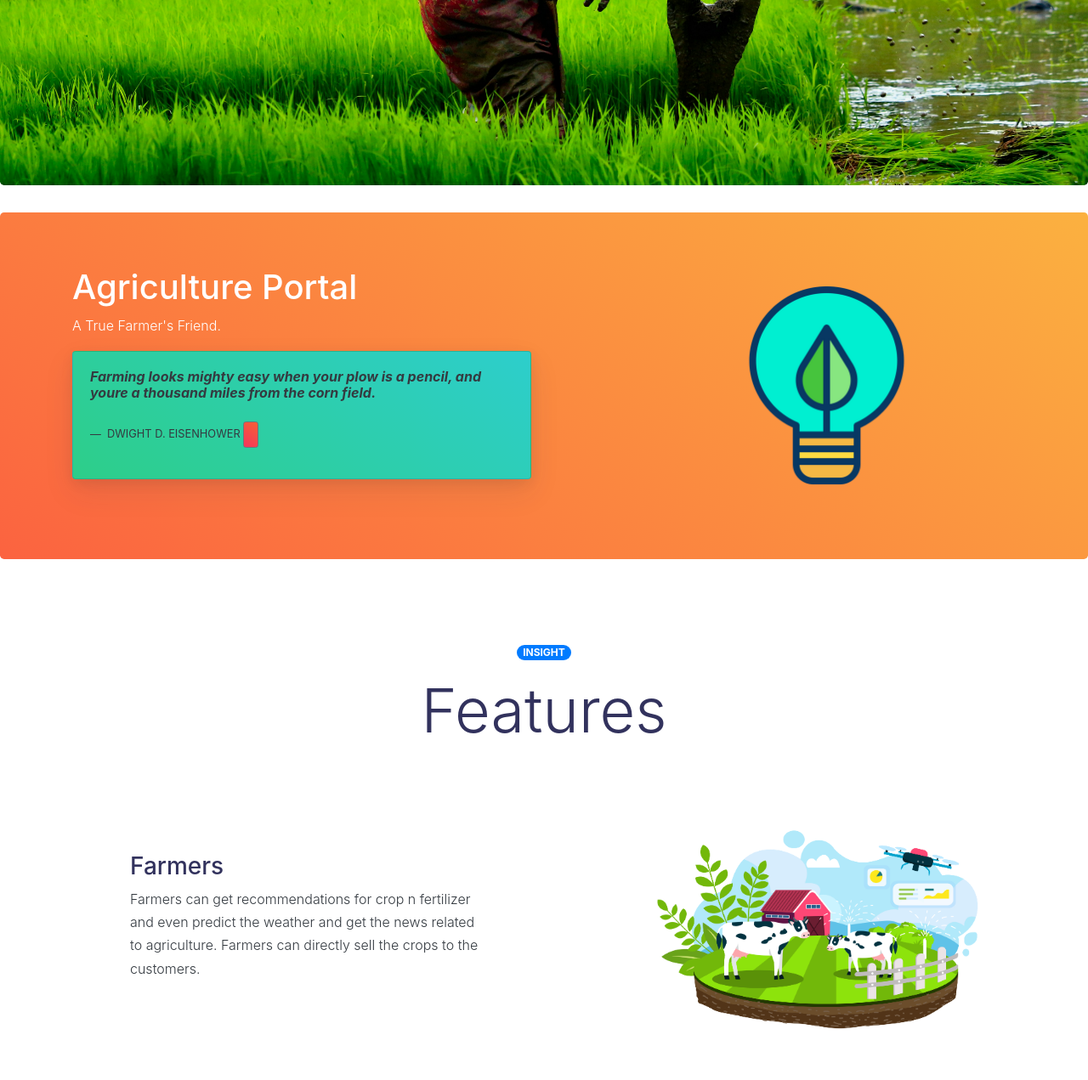
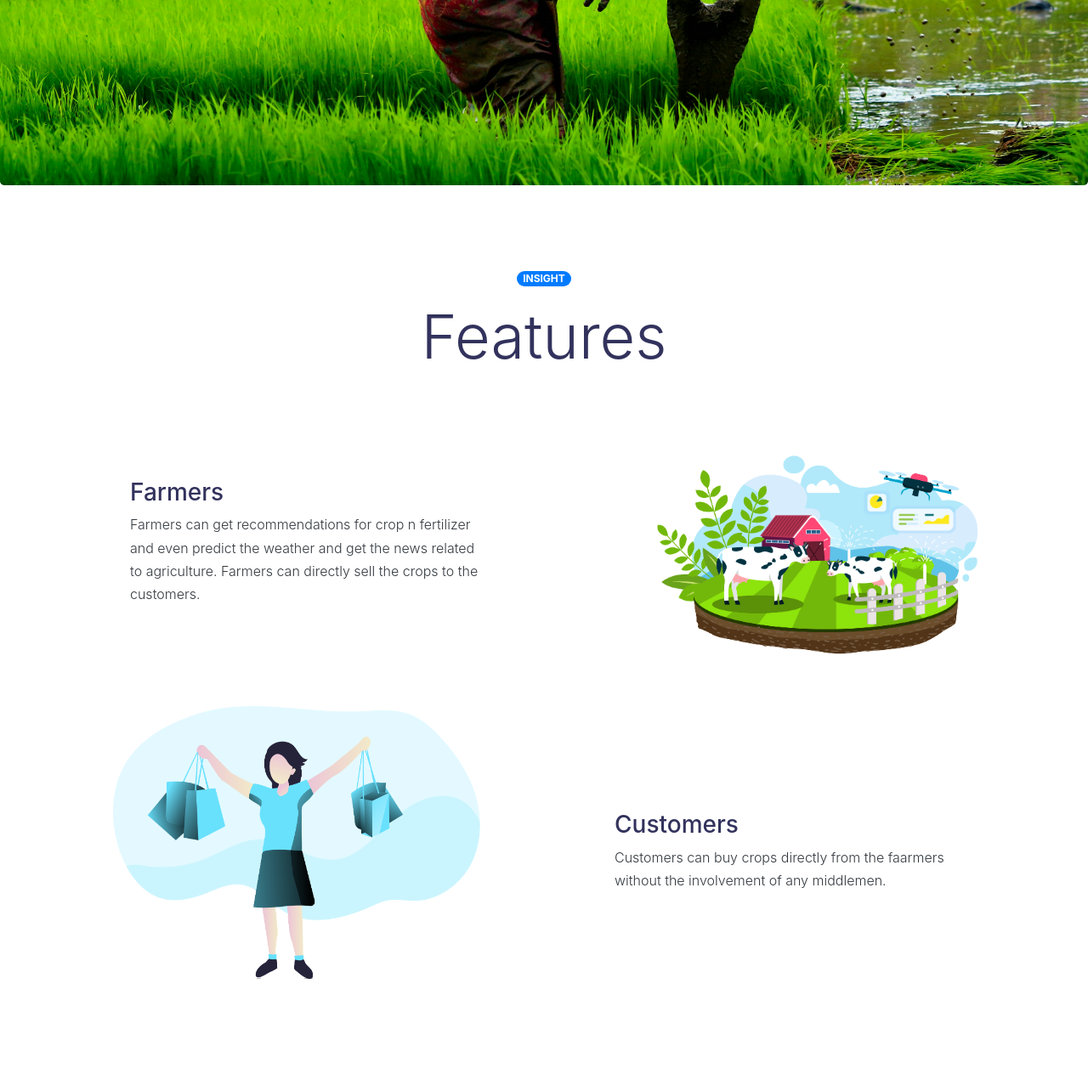
Before and after one commit to WaveOPS/Sahayika, a PHP site: page /projects/ in a window 1280 px wide. Shown: the part 646-1917 px from the top of the page at 85% size. Run offline with PHP 8.4, Linux system fonts and the light colour scheme; some libraries are stand-ins or nearby versions.

Commit message:
removed home page elements

```diff
--- a/index.php
+++ b/index.php
@@ -235,7 +235,7 @@
 <div class="wrapper" >
 
     <div class="wrapper">
-      <header class="jumbotron bg-gradient-warning">
+      <!-- <header class="jumbotron bg-gradient-warning">
         <div class="container">
           <div class="row row-header">
             <div class="col-12 col-sm-6">
@@ -266,7 +266,7 @@
             </div>
           </div>
         </div>
-      </header>
+      </header> -->
 <!-- Page Content -->
 
 <!-- ======================================================================================================================================== -->
```
